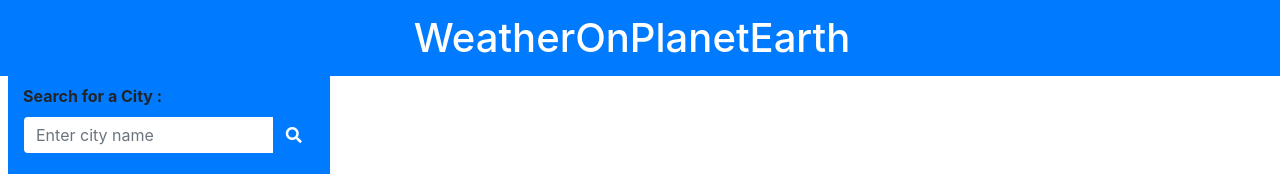
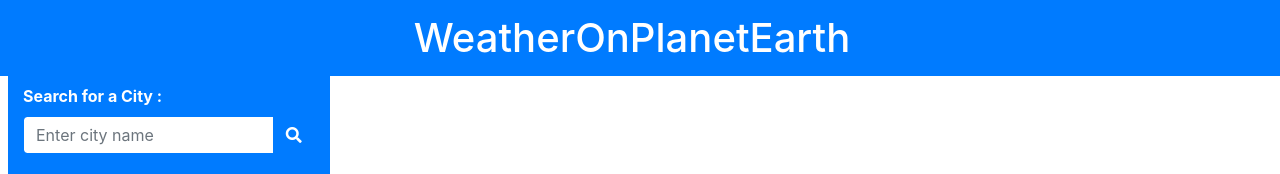
Before and after one commit to Bio-DigitalPulse/WeatherOnPLanetEarth, a plain HTML site: page index.html in a window 1280 px wide. Shown: the top 174 px of the page. Drawn offline with nearby package versions, Linux system fonts and the light colour scheme.

Commit message:
Updated text above search input

```diff
--- a/index.html
+++ b/index.html
@@ -27,7 +27,7 @@
     <main>
         <div class="row ml-2">
             <div class="col-3 bg-primary">
-                <p class="font-weight-bold my-2"> Search for a City : </p>
+                <p class="font-weight-bold my-2 text-white"> Search for a City : </p>
                 <form class="input-group mb-3">
                     <input type="text" id="citySearch" class="form-control border border-primary" placeholder="Enter city name">
                     <div class="input-group-append">
```
